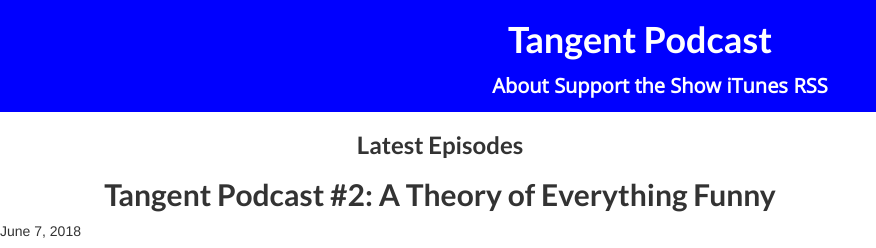
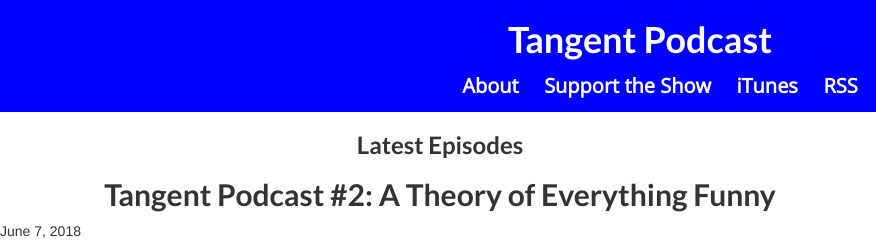
Before and after one commit to YjangWynter/tangentpodcast.com, a plain HTML site: page index.html in a window 1280 px wide. Shown: the top 248 px of the page, 0-876 px from the left. Drawn offline with nearby package versions, Linux system fonts and the light colour scheme.

Commit message:
Navbar fixes

```diff
--- a/main.css
+++ b/main.css
@@ -4,7 +4,6 @@
 nav{
   background-color: blue;
   overflow: hidden;
-   margin: 0;
 }
 nav ul{
     padding:20;
@@ -12,10 +11,11 @@
   line-height: 1.6em;
   *display:inline; /* ie7 fix */
   *zoom:1; /* hasLayout ie7 trigger */
+    text-align: center;
 }
 nav li{
-margin-left: 4;
-margin-right: 4;
+margin-left: 10px;
+margin-right: 10px;
     display:inline-block;
     *display:inline; /* ie7 fix */
     *zoom:1; /* hasLayout ie7 trigger */
@@ -30,7 +30,6 @@
   font-size: 20px;
 line-height: 1.6em;
 }
-
 .title{
   vertical-align: middle;
   position:relative;
@@ -48,7 +47,6 @@
 }
 a:hover{
   color:#EB1919;
-
   text-decoration: none;
 }
 
```
Also changed, not shown: 1 other file.
